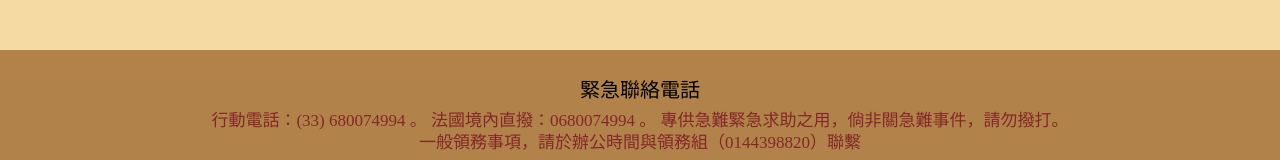
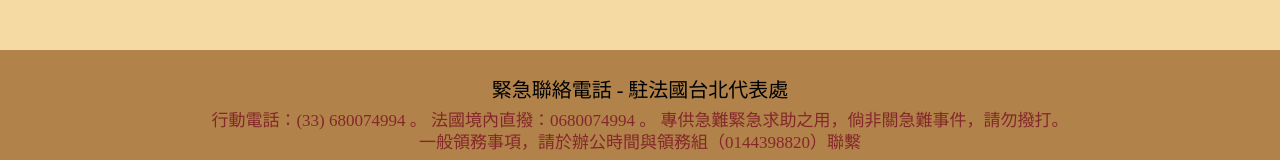
Before and after one commit to nicoleisinparis/tripEu, a React (Vite) app: page / in a window 1280 px wide. Shown: the part 644-804 px from the top of the page. Built offline with nearby package versions, Linux system fonts and the light colour scheme; a web font is replaced by a local one.

Commit message:
final tpe office

```diff
--- a/src/App.css
+++ b/src/App.css
@@ -254,10 +254,11 @@ select {
   justify-content: center;
   gap: 8px;
 }
-.phone {
+/* .phone {
   height: 64px; /* keep the row/blank space the same */
-  overflow: visible;
-}
+/*overflow: visible;
+/* } */
+
 .phone img {
   width: 150px;
   height: 150px;
--- a/src/Components/Footer.jsx
+++ b/src/Components/Footer.jsx
@@ -1,7 +1,7 @@
 const Footer = () => {
   return (
     <div className="footer">
-      <h6>緊急聯絡電話</h6>
+      <h6>緊急聯絡電話 - 駐法國台北代表處</h6>
       <b>行動電話：(33) 680074994 。 法國境內直撥：0680074994 。 </b>
       <b>專供急難緊急求助之用，倘非關急難事件，請勿撥打。</b>
       <br />
```
